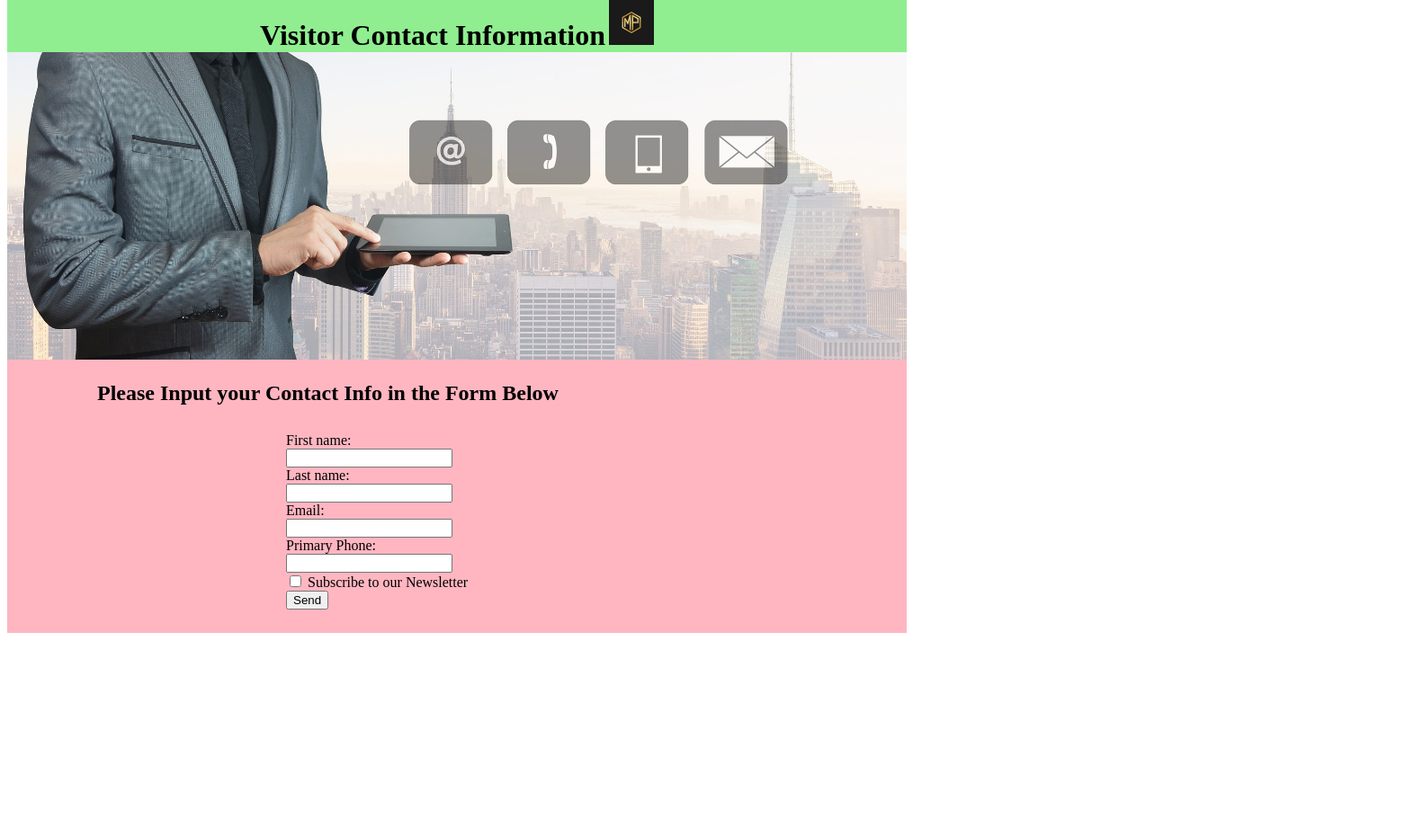
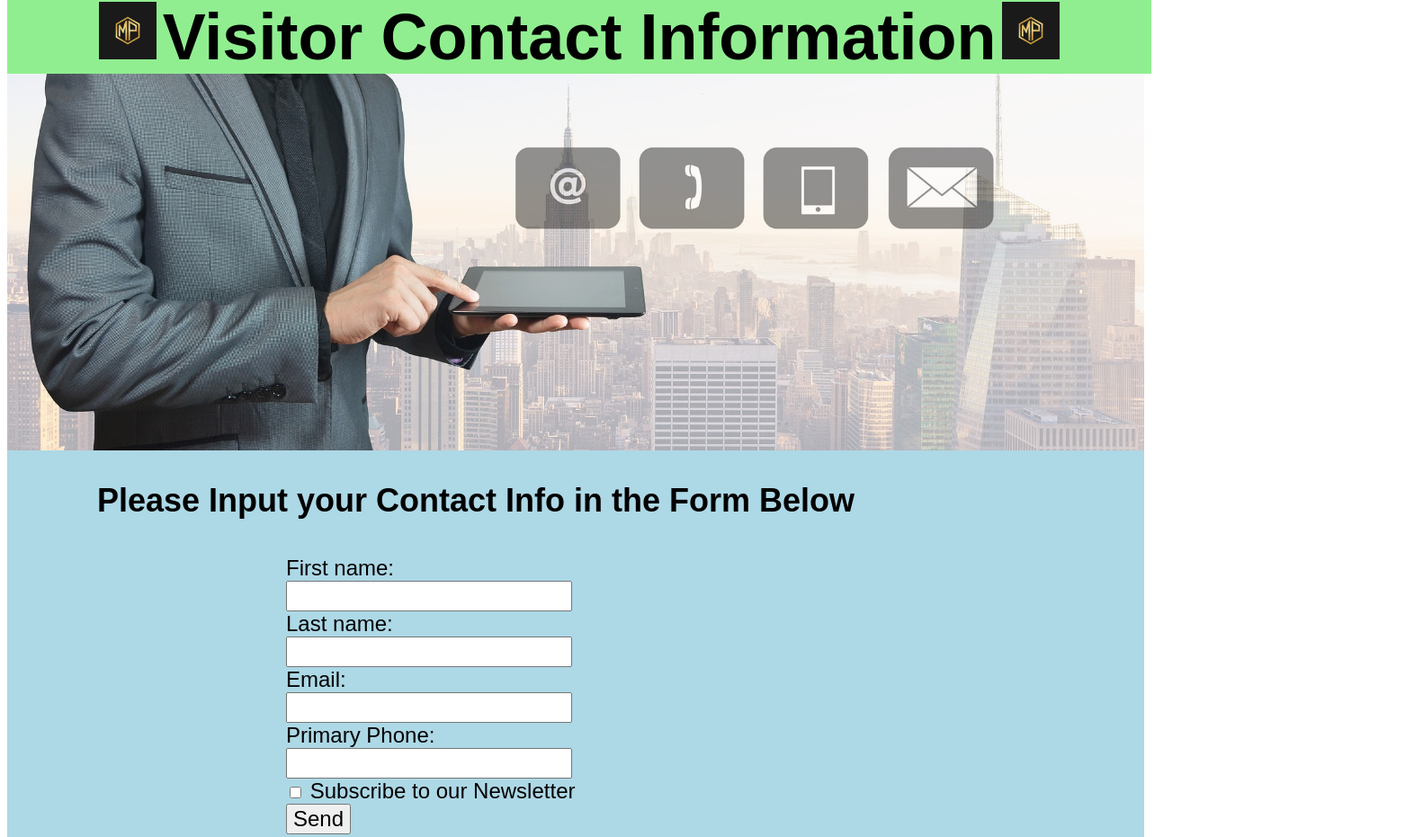
Before and after one commit to eeoerkeedu/Miniproject-01, a plain HTML site: page index.html in a window 1280 px wide. Shown: the top 931 px of the page at 90% size, 1572 px wide, since content can reach past the window. Before the commit the page ends 800 px from the top, so only its background shows below. Drawn offline with Linux system fonts and the light colour scheme.

Commit message:
more changes cleaned formatting

```diff
--- a/assets/style.css
+++ b/assets/style.css
@@ -1,16 +1,21 @@
+* {
+    font-family: sans-serif, Arial, Helvetica, Impact;
+    font-size: 24px;
+}
+
 header {
     display: inline;
     position: fixed;
     top: 0;
-    max-width: 1000px;
+    max-width: fit-content;
     text-align: center;
     background-color: lightgreen;
-    margin-bottom: 10px;
-    /* display: none; */
 }
 
 #mainheader {
     display: inline;
+    color: black;
+    font-size: 72px;
 }
 
 #headerpic {
@@ -18,13 +23,14 @@ header {
     height: auto;
 }
 section {
-    max-width: 1000px;
-    background-color: lightpink;
+    max-width: fit-content;
+    background-color: lightblue;
 }
 
 h2{
     position: relative;
     left: 100px;
+    font-size: 36px;
 }
 
 form{
--- a/index.html
+++ b/index.html
@@ -1,4 +1,7 @@
 <!DOCTYPE html>
+<html>
+<html lang="en">
+
 <head>
     <title>Miniproject-01</title>
 
@@ -10,6 +13,7 @@
 <Body>
     <header>
 
+        <img src="./assets/favicon.jpg" alt="headerpic" id="headerpic" id="contactpic">
         <h1 id="mainheader">Visitor Contact Information</h1>
         <img src="./assets/favicon.jpg" alt="headerpic" id="headerpic" id="contactpic">
 
@@ -54,3 +58,5 @@
 
     </footer>
 </Body>
+
+</html>
```
